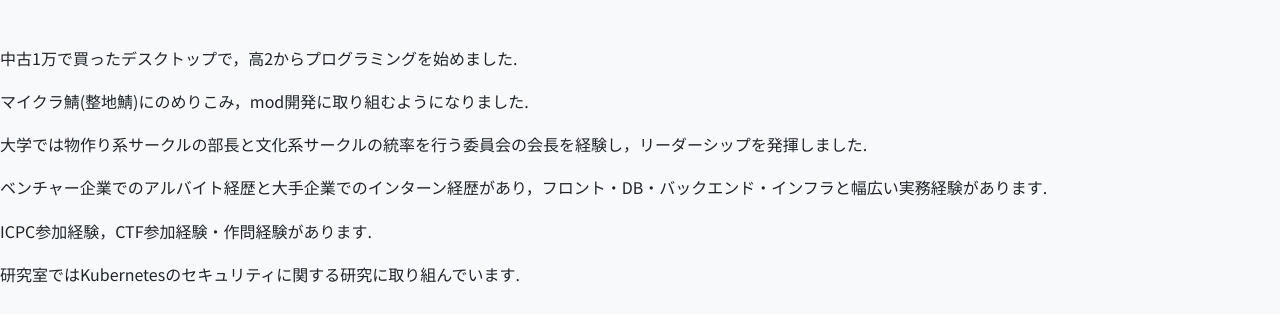
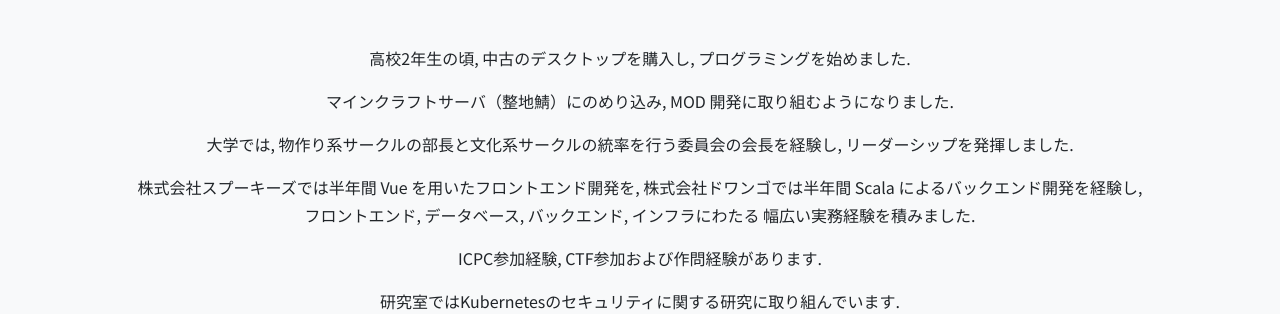
Before and after one commit to yui19278/portfolio-dev, an Astro site: page / in a window 1280 px wide. Shown: the part 638-952 px from the top of the page. Built offline with nearby package versions, Linux system fonts and the light colour scheme; Astro itself is replaced by a stand-in of ours; no server answers.

Commit message:
デザインの修正

```diff
--- a/src/components/AccessCounter.tsx
+++ b/src/components/AccessCounter.tsx
@@ -32,7 +32,7 @@
     return (
         <div className="access-counter">
             {error && <p className="error-message">{error}</p>}
-            {count !== null && <p>現在の訪問者数は {count} 人です</p>}
+{count !== null && <p>現在の訪問者数は {count} 人です</p>}
         </div>
     );
 }
--- a/src/components/Career.astro
+++ b/src/components/Career.astro
@@ -1,19 +1,16 @@
 <section id="Career" class="my-5">
   <h2 class="text-center mb-5">経歴</h2>
-  <p class="text-center">
-    <p>中古1万で買ったデスクトップで，高2からプログラミングを始めました.</p>
+  <div class="px-8 text-center space-y-4">
+    <p>高校2年生の頃, 中古のデスクトップを購入し, プログラミングを始めました.</p>
+    <p>マインクラフトサーバ（整地鯖）にのめり込み, MOD 開発に取り組むようになりました.</p>
+    <p>大学では, 物作り系サークルの部長と文化系サークルの統率を行う委員会の会長を経験し, リーダーシップを発揮しました.</p>
     <p>
-      マイクラ鯖(整地鯖)にのめりこみ，mod開発に取り組むようになりました.
-      <p>
-        大学では物作り系サークルの部長と文化系サークルの統率を行う委員会の会長を経験し，リーダーシップを発揮しました.
-      </p>
-      <p>
-        ベンチャー企業でのアルバイト経歴と大手企業でのインターン経歴があり，フロント・DB・バックエンド・インフラと幅広い実務経験があります.
-      </p>
-      <p>
-        ICPC参加経験，CTF参加経験・作問経験があります.
-        <p>研究室ではKubernetesのセキュリティに関する研究に取り組んでいます.</p>
-      </p>
+      株式会社スプーキーズでは半年間 Vue を用いたフロントエンド開発を,
+      株式会社ドワンゴでは半年間 Scala によるバックエンド開発を経験し,<br />
+      フロントエンド, データベース, バックエンド, インフラにわたる
+      幅広い実務経験を積みました.
     </p>
-  </p>
+    <p>ICPC参加経験, CTF参加および作問経験があります.</p>
+    <p>研究室ではKubernetesのセキュリティに関する研究に取り組んでいます.</p>
+  </div>
 </section>
--- a/src/components/ProjectList.tsx
+++ b/src/components/ProjectList.tsx
@@ -7,7 +7,7 @@
   return (
     <section id="projects" className="my-5">
       <h2 className="text-center mb-5">制作物</h2>
-      <div className="row g-4">
+      <div className="row g-4 px-3">
         {projects.map((project, index) => (
           <div key={index} className="col-md-6">
             <Card
--- a/src/components/TechList.tsx
+++ b/src/components/TechList.tsx
@@ -20,8 +20,8 @@
             ))}
           </div>
           {category === 'backend' && (
-            <p className="mt-4 text-center text-sm text-muted">
-              ※この中で、Scalaには特別な思い入れがあります．高2の時に夢中になったマイクラ鯖が，学生がScalaを用いて開発したOSSであったことが私のプログラマ人生のきっかけです．
+              <p className="mt-4 text-center text-sm text-muted px-8">
+                  ※この中で、Scalaには特別な思い入れがあります．高2の時に夢中になったマイクラ鯖が，学生がScalaを用いて開発したOSSであったことが私のプログラマ人生のきっかけです．
             </p>
           )}
         </div>
--- a/src/components/Vision.astro
+++ b/src/components/Vision.astro
@@ -1,6 +1,6 @@
 <section id="vision" class="my-5">
   <h2 class="text-center mb-5">思い描くエンジニア像</h2>
-  <p class="text-center">
+  <div class="px-3">
     <p>
       私がエンジニアとして目指すのは，インターネット上で初めて触れたサービスに胸を躍らせたあのワクワク感を，世代を超えて多くの人に届けることです．<br
       />
@@ -10,5 +10,5 @@
       />
       そのためにも，まずはエンジニアとして技術をとことん追求し土台を固めたうえで，将来的にプロジェクト全体を俯瞰できるプロダクトマネージャーや，技術がわかる企画職といったキャリアも視野に入れており，事業の成長に技術とビジネスの両面から貢献できる人材になることを目標としています．
     </p>
-  </p>
+  </div>
 </section>
```
